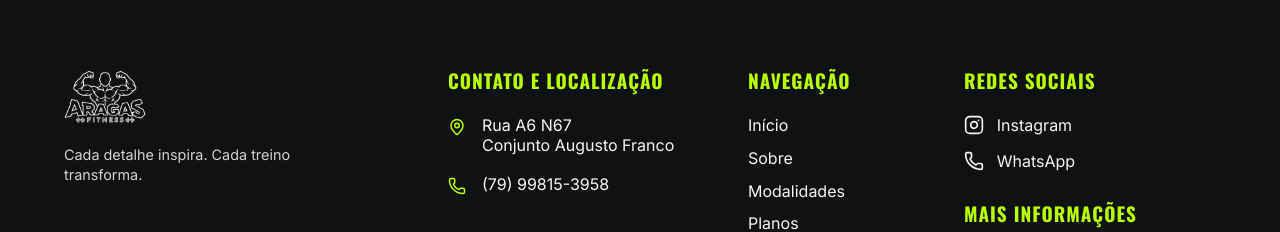
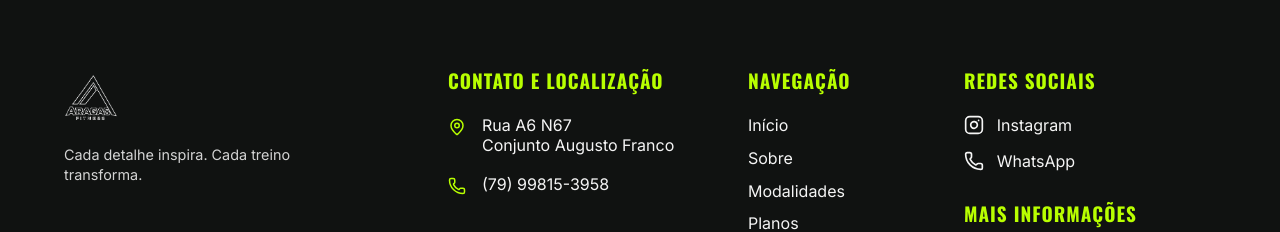
Before and after one commit to ElyssonSantos/aragasfitness, a React (Vite) app: page / in a window 1280 px wide. Shown: the part 5453-5685 px from the top of the page. Built offline with nearby package versions, Linux system fonts and the light colour scheme.

Commit message:
Update Footer.tsx

```diff
--- a/src/components/Footer/Footer.tsx
+++ b/src/components/Footer/Footer.tsx
@@ -8,7 +8,7 @@ export function Footer() {
       <div className="container footer-container">
         <div className="footer-col">
           <div className="footer-logo">
-            <img src="/images/logo-white.png" alt="Aragas Fitness Logo" className="footer-logo-img" />
+            <img src="/images/logo-nova.png" alt="Aragas Fitness Logo" className="footer-logo-img" />
           </div>
           <p className="footer-slogan">
             Cada detalhe inspira. Cada treino transforma.
```
